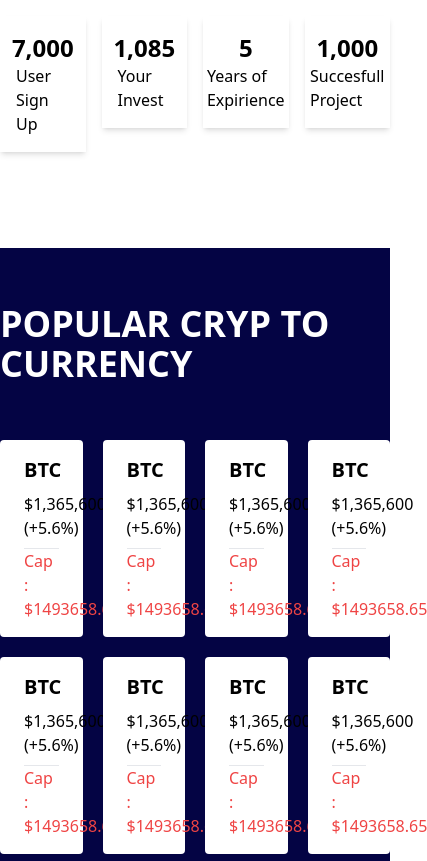
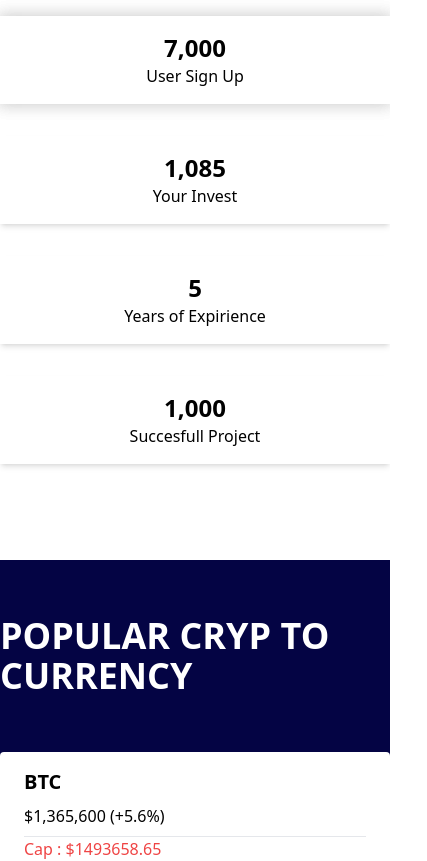
Before and after one commit to drogon98/nextjs-tailwind, a Next.js app: page / in a window 390 px wide. Shown: the part 1720-2581 px from the top of the page, 427 px wide, since content can reach past the window. Built offline with nearby package versions, Linux system fonts and the light colour scheme.

Commit message:
update mobile responsive designs

```diff
--- a/components/Footer.tsx
+++ b/components/Footer.tsx
@@ -5,7 +5,7 @@ interface IFooterProps {}
 export default function Footer(props: IFooterProps) {
   return (
     <div className="bg-[#040444] py-14 text-white">
-      <div className="container mx-auto columns-4">
+      <div className="container mx-auto grid grid-cols-1 sm:grid-cols-2 md:grid-cols-4">
         <div className="w-full">
           <h4 className="text-2xl font-bold">About Enricher</h4>
           <p className="py-6">
@@ -13,21 +13,21 @@ export default function Footer(props: IFooterProps) {
             aspernatur.
           </p>
         </div>
-        <div className="w-full break-before-column">
+        <div className="w-full">
           <h4 className="text-2xl font-bold">Menu</h4>
           <p className="py-6">
             Lorem ipsum dolor sit amet, consectetur adipisicing elit. Accusamus
             aspernatur.
           </p>
         </div>
-        <div className="w-full break-before-column">
+        <div className="w-full">
           <h4 className="text-2xl font-bold">Legal</h4>
           <p className="py-6">
             Lorem ipsum dolor sit amet, consectetur adipisicing elit. Accusamus
             aspernatur.
           </p>
         </div>
-        <div className="w-full break-before-column">
+        <div className="w-full">
           <h4 className="text-2xl font-bold">News Letter</h4>
           <p className="py-6">
             Lorem ipsum dolor sit amet, consectetur adipisicing elit. Accusamus
--- a/components/Navbar.tsx
+++ b/components/Navbar.tsx
@@ -1,11 +1,17 @@
 import Image from "next/image";
 import React from "react";
 
-interface INavbarProps {}
+interface INavbarProps {
+  bgNavbar: boolean;
+}
 
 export default function Navbar(props: INavbarProps) {
   return (
-    <div className="fixed top-0 w-full bg-transparent h-24">
+    <div
+      className={`fixed top-0 w-full ${
+        props.bgNavbar ? "bg-[#040444]" : "bg-transparent"
+      } h-24`}
+    >
       <div className="container mx-auto grid grid-cols-3 h-24">
         <div className="col-span-1 flex h-100 items-center">
           <a href="http://">
--- a/components/Popular.tsx
+++ b/components/Popular.tsx
@@ -10,7 +10,7 @@ export default function Popular(props: IPopularProps) {
           POPULAR CRYP TO CURRENCY
         </h4>
 
-        <div className="grid grid-cols-4 gap-5 my-14 text-black">
+        <div className="grid grid-cols-1 sm:grid-cols-2 md:grid-cols-4 gap-5 my-14 text-black">
           <div className="bg-white rounded-[4px] py-4 px-6">
             <h3 className="text-xl font-bold">BTC</h3>
             <p className="py-2">$1,365,600 (+5.6%)</p>
--- a/components/Statistics.tsx
+++ b/components/Statistics.tsx
@@ -5,20 +5,20 @@ interface IStatisticsProps {}
 export default function Statistics(props: IStatisticsProps) {
   return (
     <div>
-      <div className="container mx-auto columns-4 text-black py-24">
-        <div className="w-full shadow-md p-4 flex flex-col justify-center items-center">
+      <div className="container mx-auto grid gap-8 grid-cols-1 sm:grid-cols-2 md:grid-cols-4 text-black py-24">
+        <div className="w-full shadow-[0_0_15px_2px_rgb(0_0_0_/_0.1),_0_0_15px_2px_rgb(0_0_0_/_0.1)] p-4 flex flex-col justify-center items-center">
           <h6 className="text-2xl font-bold">7,000</h6>
           <p>User Sign Up</p>
         </div>
-        <div className="break-before-column w-full shadow-md p-4 flex flex-col justify-center items-center">
+        <div className="w-full shadow-md p-4 flex flex-col justify-center items-center">
           <h6 className="text-2xl font-bold">1,085</h6>
           <p>Your Invest</p>
         </div>
-        <div className="break-before-column w-full shadow-md p-4 flex flex-col justify-center items-center">
+        <div className="w-full shadow-md p-4 flex flex-col justify-center items-center">
           <h6 className="text-2xl font-bold">5</h6>
           <p>Years of Expirience</p>
         </div>
-        <div className="break-before-column w-full shadow-md p-4 flex flex-col justify-center items-center">
+        <div className="w-full shadow-md p-4 flex flex-col justify-center items-center">
           <h6 className="text-2xl font-bold">1,000</h6>
           <p>Succesfull Project</p>
         </div>
--- a/components/WhyInvest.tsx
+++ b/components/WhyInvest.tsx
@@ -7,7 +7,7 @@ export default function WhyInvest(props: IWhyInvestProps) {
     <div className="bg-[#F2F3F3] py-14">
       <div className="container mx-auto">
         <h4 className="text-3xl font-bold text-black">WHY SHOULD YOU INVEST</h4>
-        <div className="grid grid-cols-3 gap-5 my-14 text-black">
+        <div className="grid grid-cols-1 sm:grid-cols-3 gap-5 my-14 text-black">
           <div className="bg-white rounded-[4px] p-6 shadow-md">
             <h4 className="text-2xl font-bold text-black text-center">
               Safe & Secure
--- a/pages/index.tsx
+++ b/pages/index.tsx
@@ -18,10 +18,25 @@ import TokenRate from "@/components/TokenRate";
 import Video from "@/components/Video";
 import WhyInvest from "@/components/WhyInvest";
 import Head from "next/head";
+import { useEffect, useRef, useState } from "react";
 
 // https://demo.templatemonster.com/demo/183228.html?_gl=1*bg8xsh*_ga*MTQ4NDUxMjYzMS4xNjc0MDAzNzI2*_ga_FTPYEGT5LY*MTY3NDAwMzcyNi4xLjAuMTY3NDAwMzc0MS40NS4wLjA.&_ga=2.162121151.286302532.1674003727-1484512631.1674003726
 
 export default function Home() {
+  const [bgNavbar, setBgNavbar] = useState(false);
+
+  useEffect(() => {
+    window.addEventListener("scroll", () => {
+      // Get scroll position
+      console.log(window.scrollY);
+      if (window.scrollY > 100) {
+        setBgNavbar(true);
+      } else {
+        setBgNavbar(false);
+      }
+    });
+  }, []);
+
   return (
     <>
       <Head>
@@ -31,7 +46,7 @@ export default function Home() {
         <link rel="icon" href="/favicon.ico" />
       </Head>
       <main>
-        <Navbar />
+        <Navbar bgNavbar={bgNavbar} />
         <Hero />
         <HeroBottom />
         <TokenRate />
```
